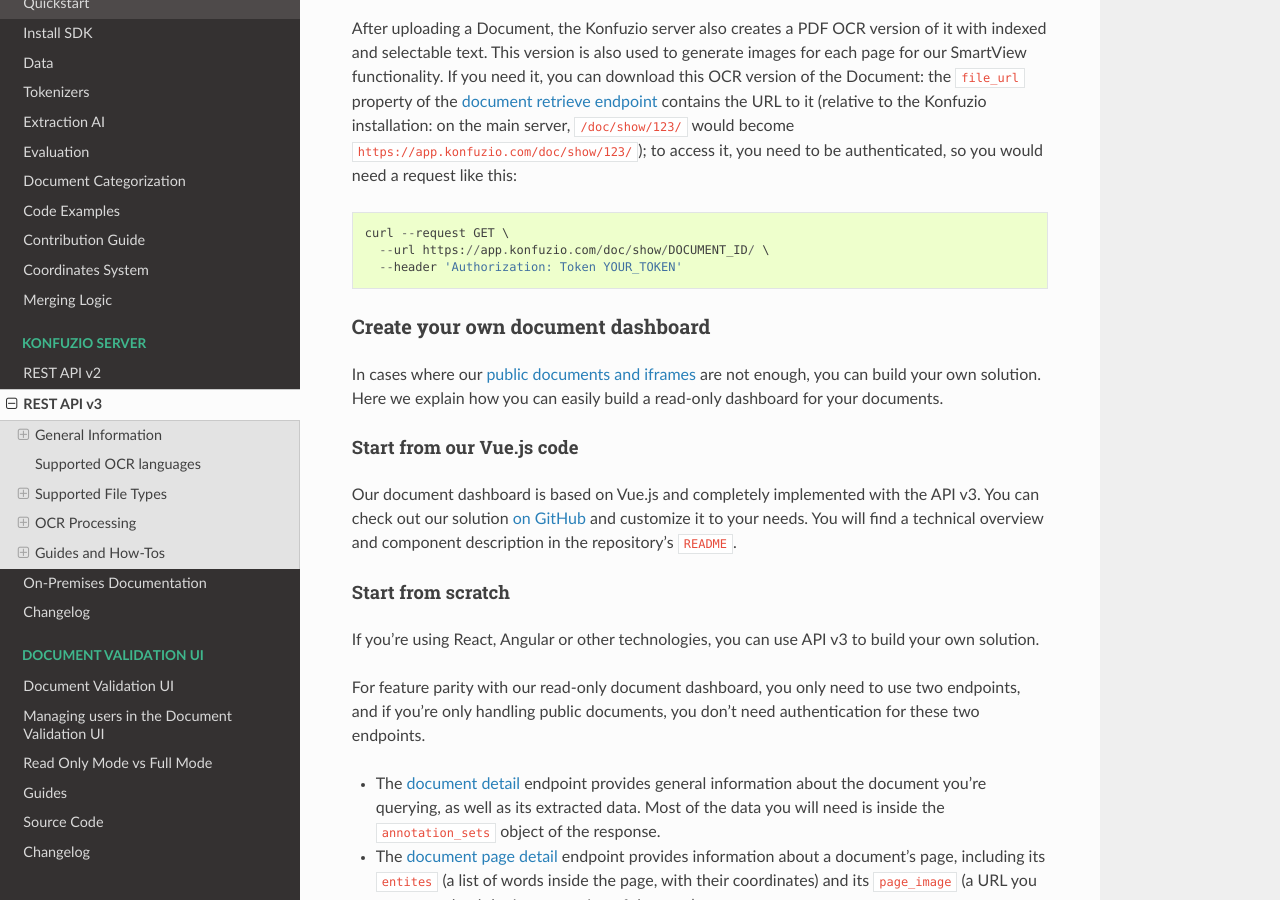
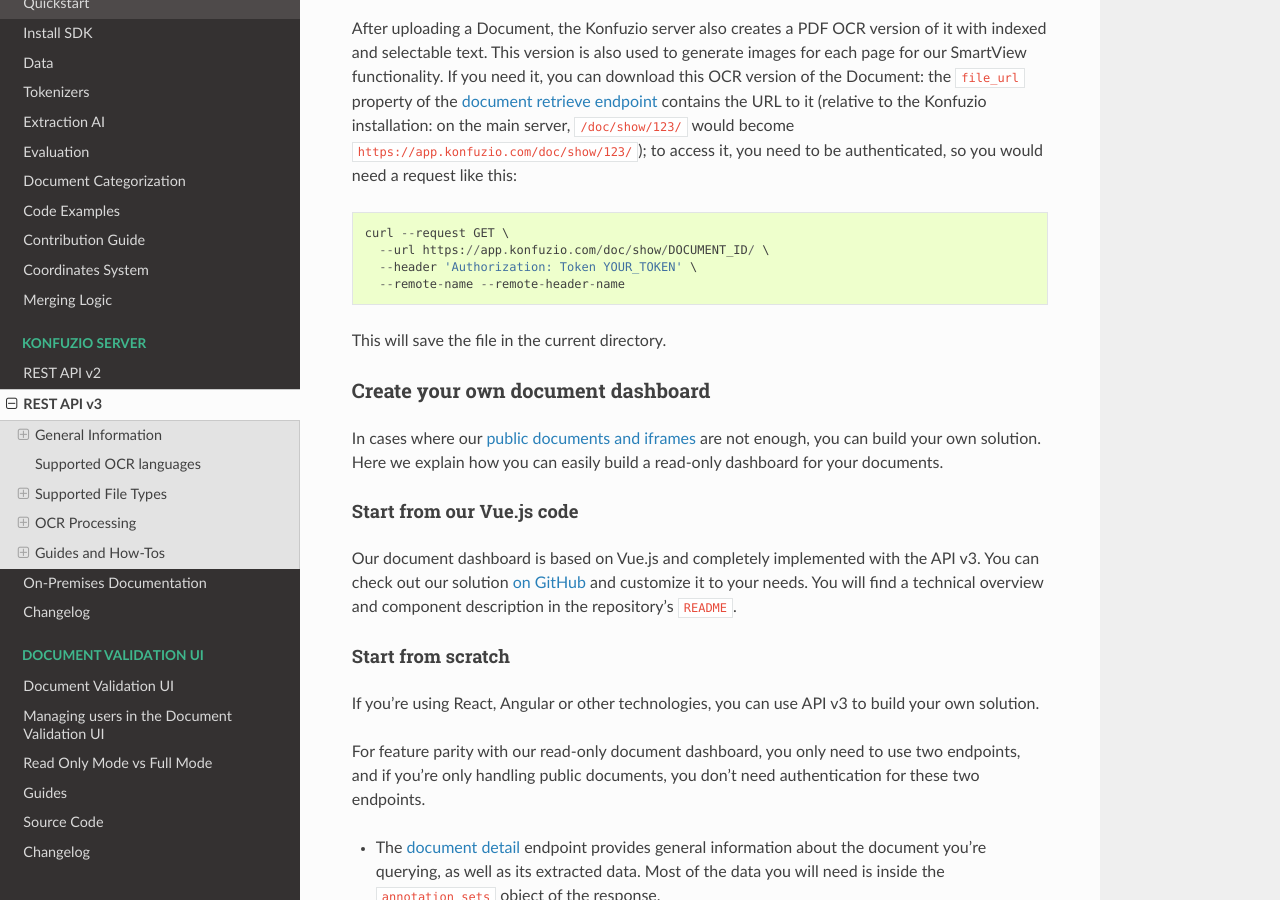
Before and after one commit to konfuzio-ai/konfuzio-sdk, a Sphinx documentation site: the page built from docs/web/api-v3.md, in a window 1280 px wide and 900 px high, scrolled down 18232 px. Built offline with Sphinx 7.4.7 and the Read the Docs theme 2.0.0, drawn with Linux system fonts in a browser that asks for light colours; pages that are not in the unit, such as notebooks, are missing from menus.

Commit message:
Add file options to curl command

````diff
--- a/docs/web/api-v3.md
+++ b/docs/web/api-v3.md
@@ -751,8 +751,11 @@
 ```
 curl --request GET \
   --url https://app.konfuzio.com/doc/show/DOCUMENT_ID/ \
-  --header 'Authorization: Token YOUR_TOKEN'
+  --header 'Authorization: Token YOUR_TOKEN' \
+  --remote-name --remote-header-name
 ```
+
+This will save the file in the current directory.
 
 ### Create your own document dashboard
 
````
